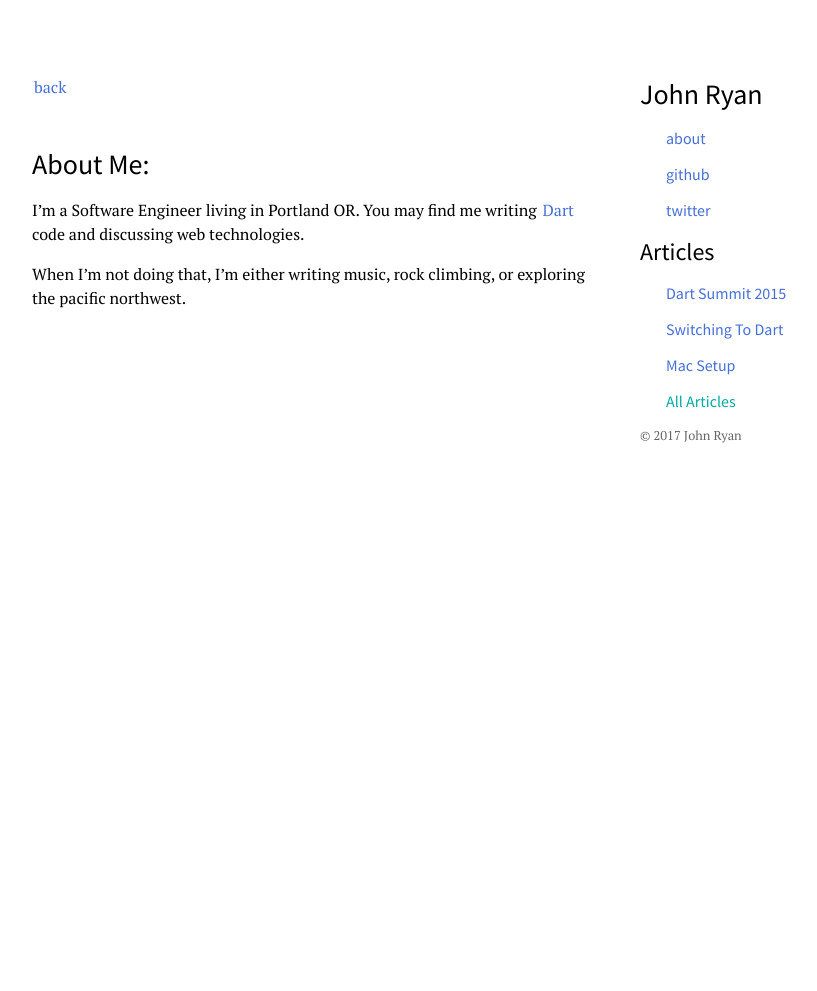
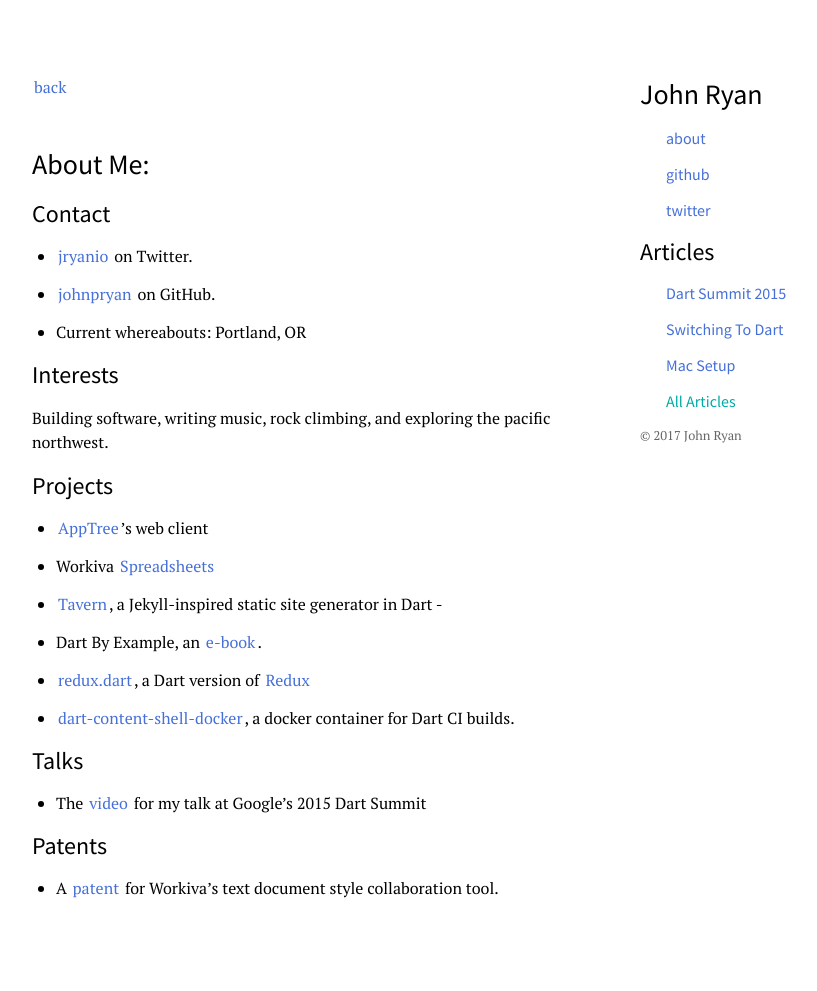
Before and after one commit to johnpryan/github-pages-src, a Jekyll site: the page built from about.md, in a window 1280 px wide. Shown: the whole page, without its empty margins (144-961 px from the left). Built offline with Jekyll 4.4.1, drawn with Linux system fonts in a browser that asks for light colours; our own code applies the rules of GitHub Pages for plain Markdown files; before the commit the page ends 900 px from its top, so only the background shows below that.

Commit message:
update about page

```diff
--- a/about.md
+++ b/about.md
@@ -2,8 +2,41 @@
 layout: about
 ---
 
-I'm a Software Engineer living in Portland OR.  You may find me writing
-[Dart](dartlang.org) code and discussing web technologies.
+## Contact
 
-When I'm not doing that, I'm either writing music, rock climbing, or exploring
-the pacific northwest.
+- [jryanio](http://twitter.com/jryanio) on Twitter.
+- [johnpryan](http://github.com/johnpryan) on GitHub.
+- Current whereabouts: Portland, OR
+
+## Interests
+
+Building software, writing music, rock climbing, and exploring the pacific
+northwest.
+
+## Projects
+
+- [AppTree][apptree]'s web client
+- Workiva [Spreadsheets][spreadsheets]
+- [Tavern][tavern], a Jekyll-inspired static site generator in Dart -
+- Dart By Example, an [e-book][dart-by-example].
+- [redux.dart][redux-dart], a Dart version of [Redux][redux]
+- [dart-content-shell-docker][dart-docker], a docker container for Dart CI
+builds.
+
+## Talks
+
+- The [video][switch-dart] for my talk at Google's 2015 Dart Summit
+
+## Patents
+
+- A [patent][patent] for Workiva's text document style collaboration tool.
+
+[apptree]: http://www.apptreerevolution.com/
+[spreadsheets]: https://success.workiva.com/explore/spreadsheets
+[tavern]: https://github.com/johnpryan/tavern
+[redux-dart]: https://github.com/johnpryan/redux.dart
+[redux]: https://github.com/reactjs/redux
+[dart-by-example]: https://github.com/johnpryan/dartbyexample
+[dart-docker]: https://github.com/johnpryan/dart-content-shell-docker
+[switch-dart]: https://www.youtube.com/watch?v=4O4jr0tr_ow
+[patent]: https://www.google.com/patents/US9239820
```
